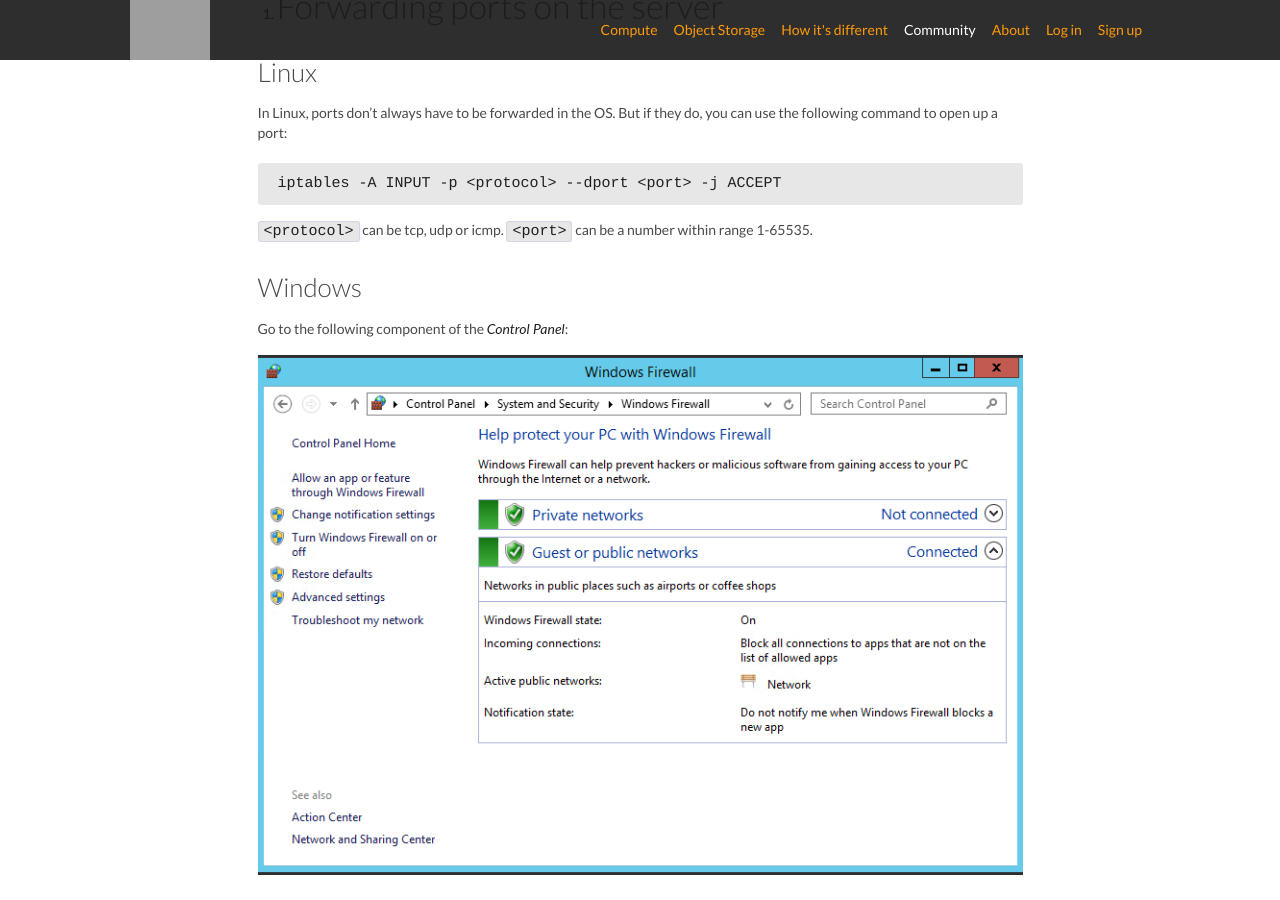
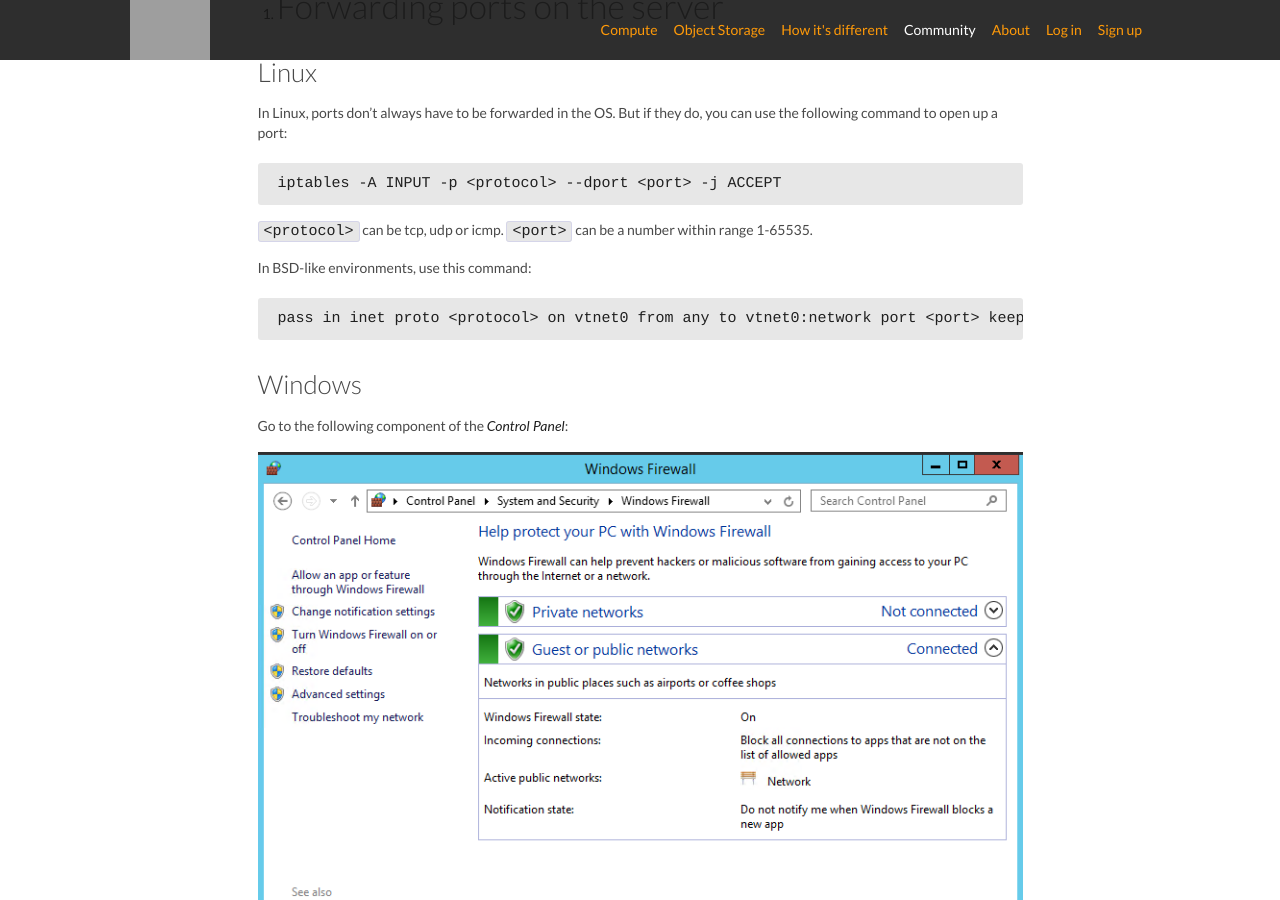
Before and after one commit to ovhlabs/knowledge-base, a Jekyll site: the page built from en/_posts/2015-01-17-forwarding-ports.md, in a window 1280 px wide and 900 px high, scrolled down 2106 px. Built offline with Jekyll 4.4.1, drawn with Linux system fonts in a browser that asks for light colours; some web fonts are replaced; Markdown is read by kramdown in place of the engine named in the settings; comment, search, counter and statistics services are not loaded; grey boxes are pictures that could not be loaded.

Commit message:
Added BSD

````diff
--- a/en/_posts/2015-01-17-forwarding-ports.md
+++ b/en/_posts/2015-01-17-forwarding-ports.md
@@ -59,6 +59,11 @@
 
 `<protocol>` can be tcp, udp or icmp. `<port>` can be a number within range 1-65535.
 
+In BSD-like environments, use this command:
+```
+pass in inet proto <protocol> on vtnet0 from any to vtnet0:network port <port> keep state
+```
+
 ## Windows ##
 Go to the following component of the *Control Panel*:
 
````
